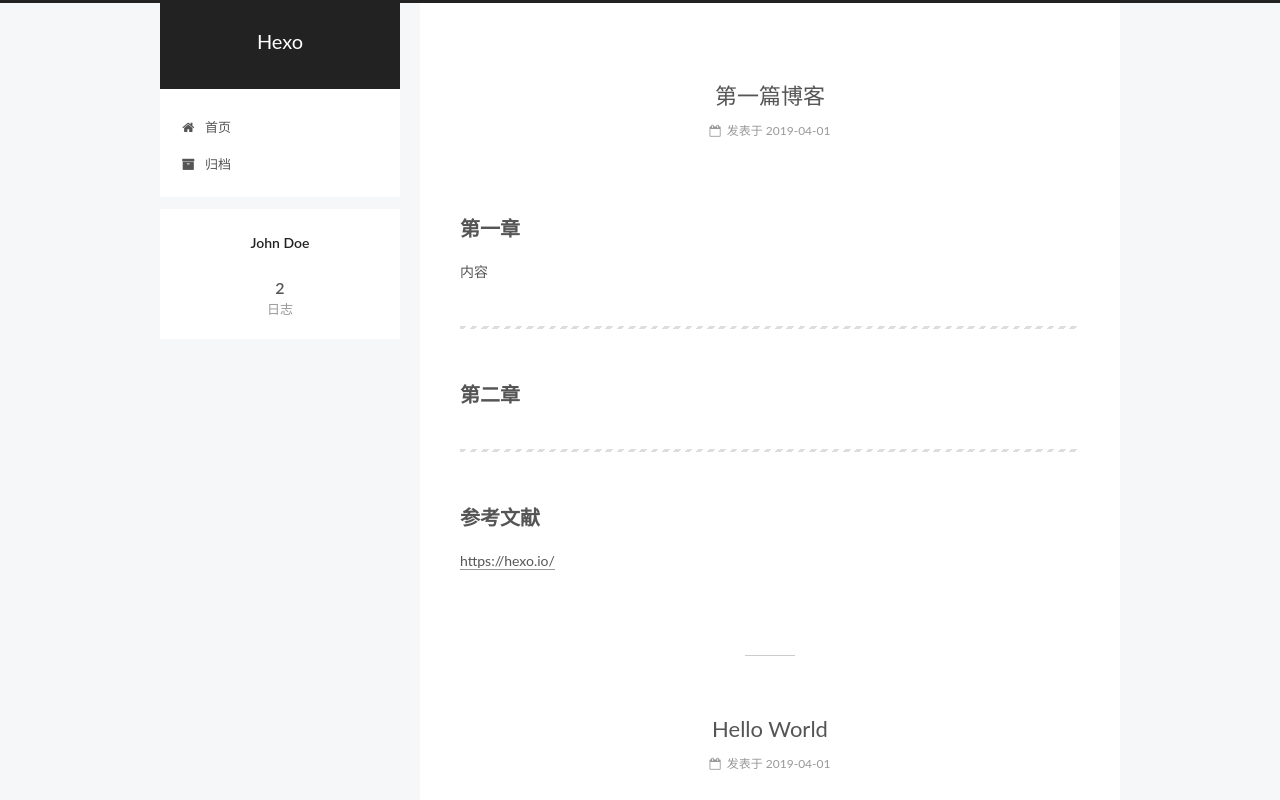
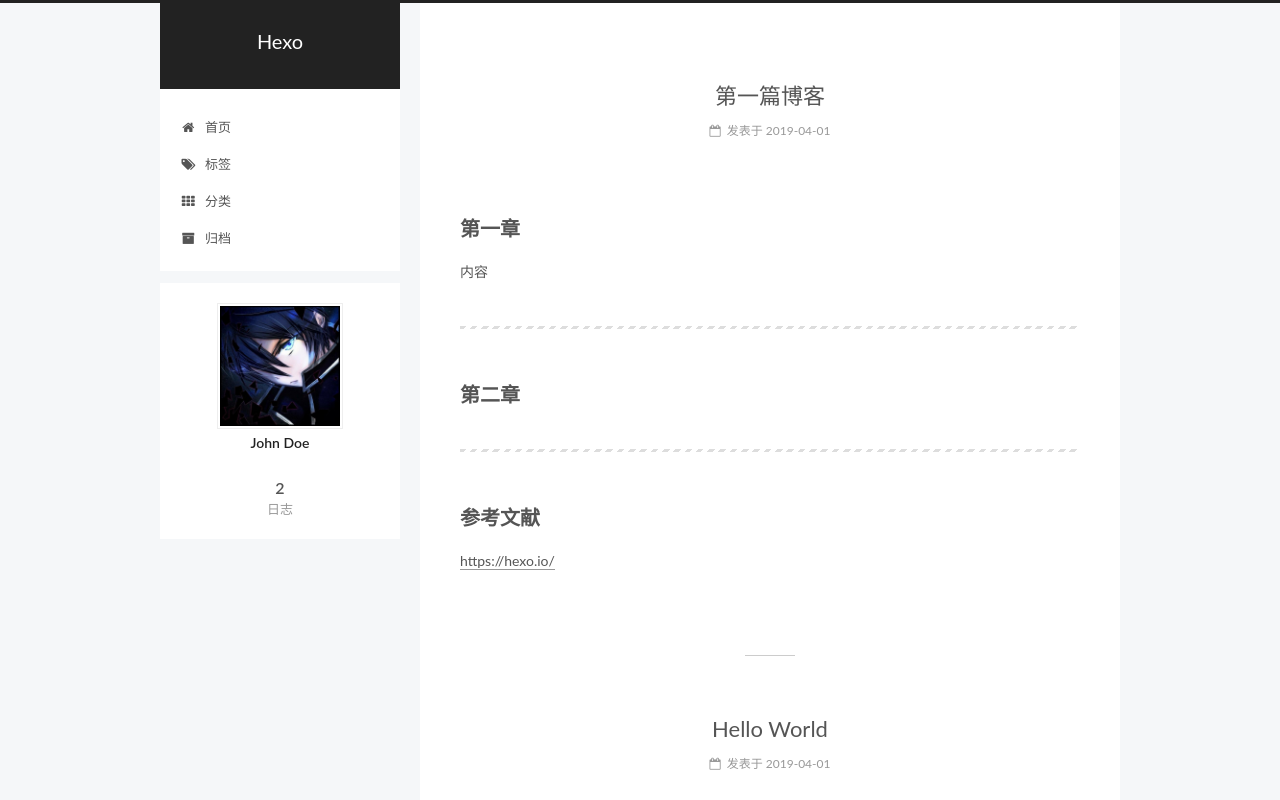
Before and after one commit to Just1dream/Just1dream.github.io, a plain HTML site: page index.html in a window 1280 px wide. Shown: the top 800 px of the page. Drawn offline with Linux system fonts and the light colour scheme.

Commit message:
Site updated: 2019-04-02 10:15:21

```diff
--- a/css/main.css
+++ b/css/main.css
@@ -1823,7 +1823,7 @@ pre .javascript .function {
   width: 4px;
   height: 4px;
   border-radius: 50%;
-  background: #1aa3f4;
+  background: #47c3cb;
 }
 .links-of-blogroll {
   font-size: 13px;
--- a/index.html
+++ b/index.html
@@ -187,6 +187,26 @@
         </li>
 
 
+        <li class="menu-item menu-item-tags">
+          <a href="/tags/" rel="section">
+
+              <i class="menu-item-icon fa fa-fw fa-tags"></i> <br>
+
+            标签
+          </a>
+        </li>
+
+
+        <li class="menu-item menu-item-categories">
+          <a href="/categories/" rel="section">
+
+              <i class="menu-item-icon fa fa-fw fa-th"></i> <br>
+
+            分类
+          </a>
+        </li>
+
+
         <li class="menu-item menu-item-archives">
           <a href="/archives/" rel="section">
 
@@ -234,7 +254,7 @@
     <span hidden itemprop="author" itemscope itemtype="http://schema.org/Person">
       <meta itemprop="name" content="John Doe">
       <meta itemprop="description" content>
-      <meta itemprop="image" content="/images/avatar.gif">
+      <meta itemprop="image" content="/images/avatar.jpg">
     </span>
 
     <span hidden itemprop="publisher" itemscope itemtype="http://schema.org/Organization">
@@ -357,7 +377,7 @@
     <span hidden itemprop="author" itemscope itemtype="http://schema.org/Person">
       <meta itemprop="name" content="John Doe">
       <meta itemprop="description" content>
-      <meta itemprop="image" content="/images/avatar.gif">
+      <meta itemprop="image" content="/images/avatar.jpg">
     </span>
 
     <span hidden itemprop="publisher" itemscope itemtype="http://schema.org/Organization">
@@ -501,6 +521,8 @@
       <section class="site-overview-wrap sidebar-panel sidebar-panel-active">
         <div class="site-overview">
           <div class="site-author motion-element" itemprop="author" itemscope itemtype="http://schema.org/Person">
+
+              <img class="site-author-image" itemprop="image" src="/images/avatar.jpg" alt="John Doe">
 
               <p class="site-author-name" itemprop="name">John Doe</p>
               <p class="site-description motion-element" itemprop="description"></p>
```
Also changed, not shown: 2019/04/01/hello-world/index.html (+23 -1 lines), 2019/04/01/第一篇博客/index.html (+23 -1 lines), archives/2019/04/index.html (+22 -0 lines), archives/2019/index.html (+22 -0 lines), archives/index.html (+22 -0 lines), images/avatar.jpg (added).
